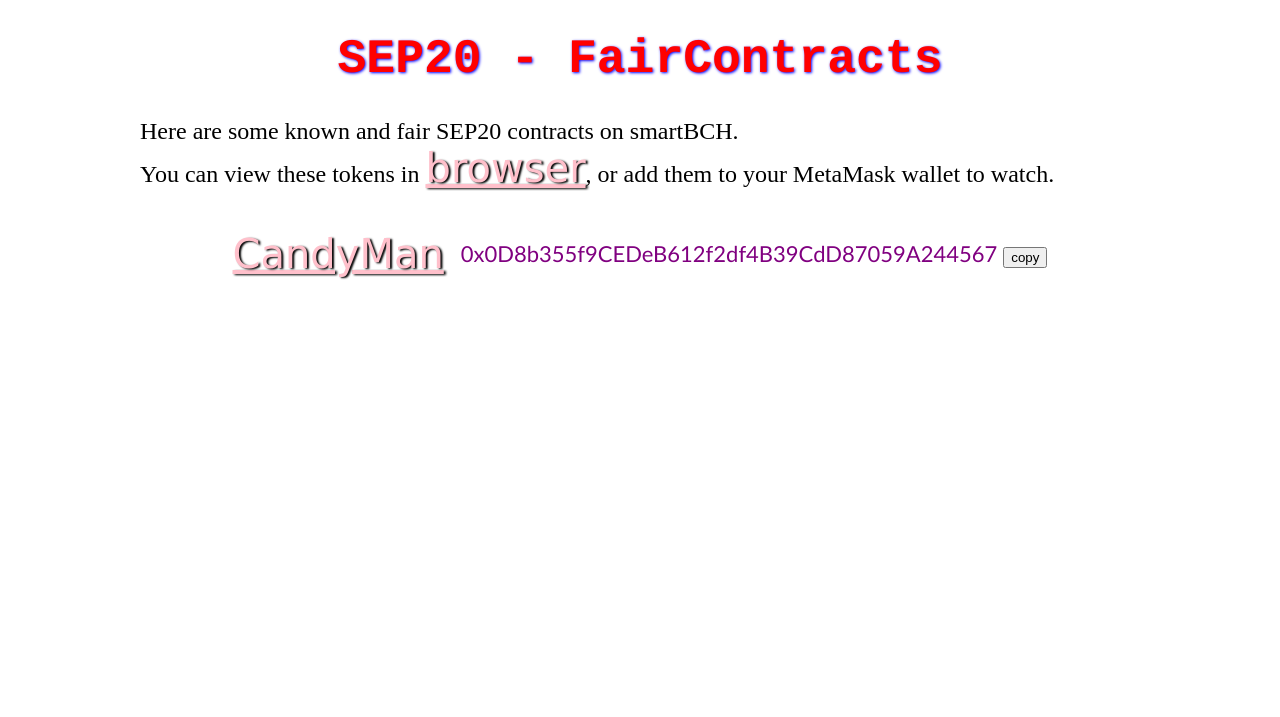
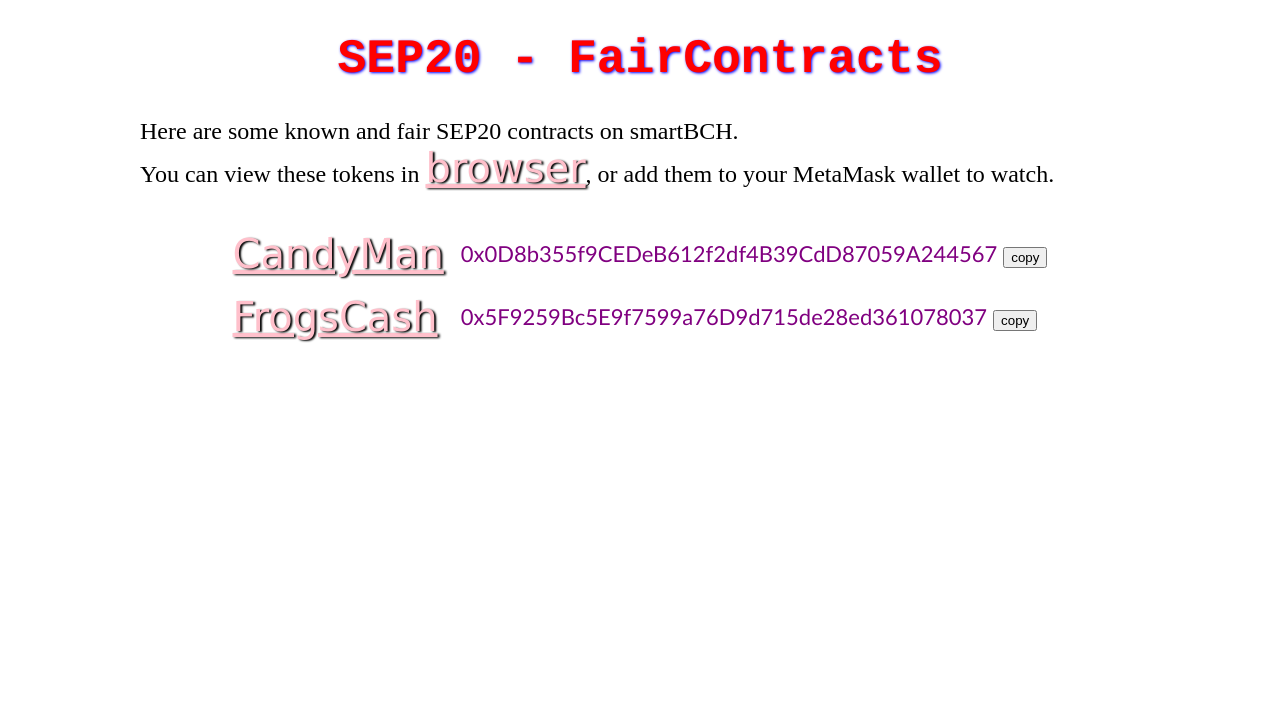
Before and after one commit to speedypy/faircontract.github.io, a plain HTML site: page index.html in a window 1280 px wide. Shown: the top 717 px of the page. Drawn offline with Linux system fonts and the light colour scheme.

Commit message:
add frogs

```diff
--- a/index.html
+++ b/index.html
@@ -146,6 +146,14 @@
               <a title="Add this token to your MetaMask Wallet" href="javascript.add('0x0D8b355f9CEDeB612f2df4B39CdD87059A244567','CANDYMAN',2,'')">Add</a>
             </td>--->
           </tr>
+          <tr>
+             <td>
+               <a href="https://t.me/FrogsCash" target=" blank">FrogsCash</a>
+             </td>
+             <td>
+               <code>0x5F9259Bc5E9f7599a76D9d715de28ed361078037</code>
+               <button title="Copy this contract address to clipboard" onlick="navigator.clipboard.writeText('0x5F9259Bc5E9f7599a76D9d715de28ed361078037')">copy</button>
+             </td>
         </tbody>
       </table>
     </div>
```
